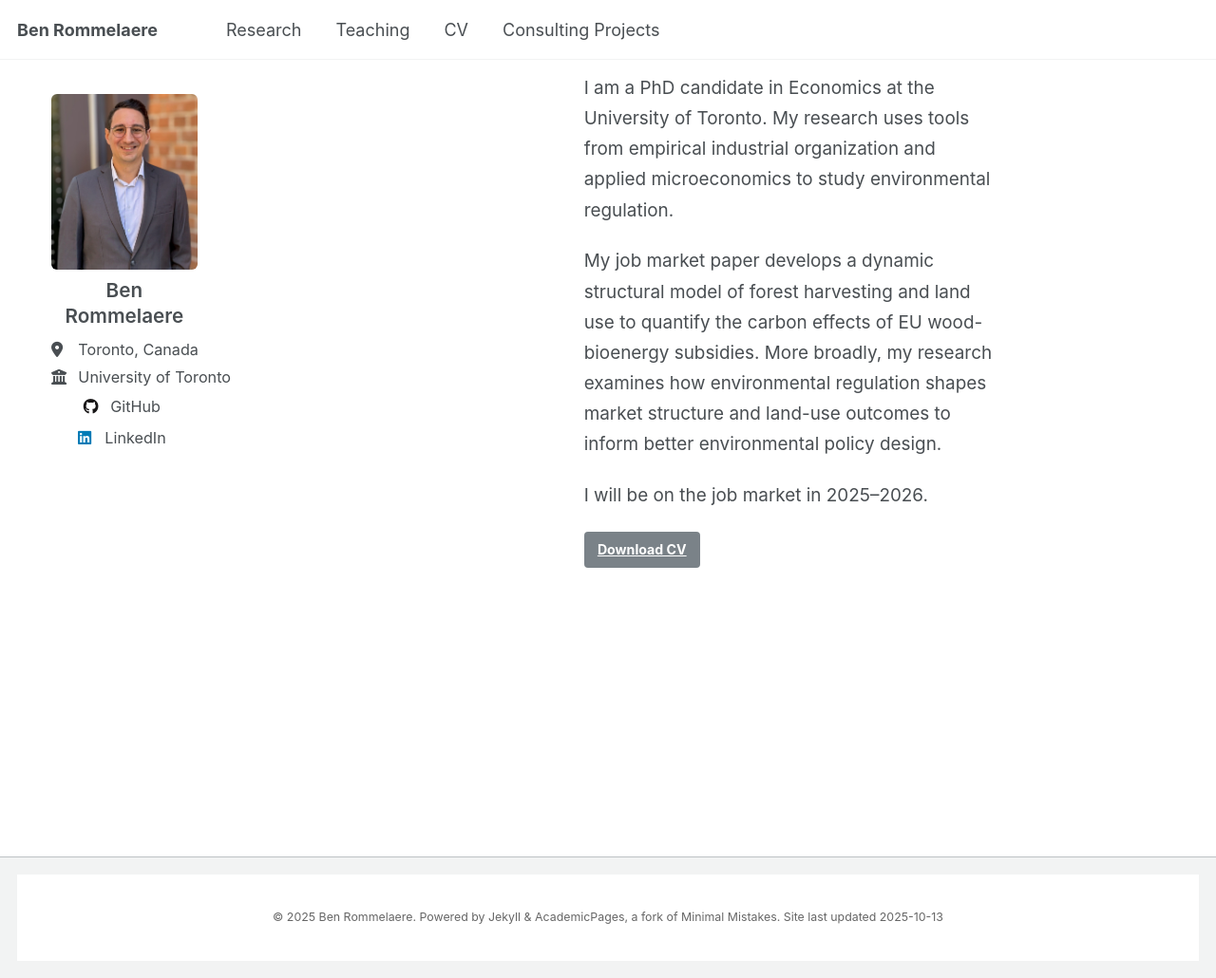
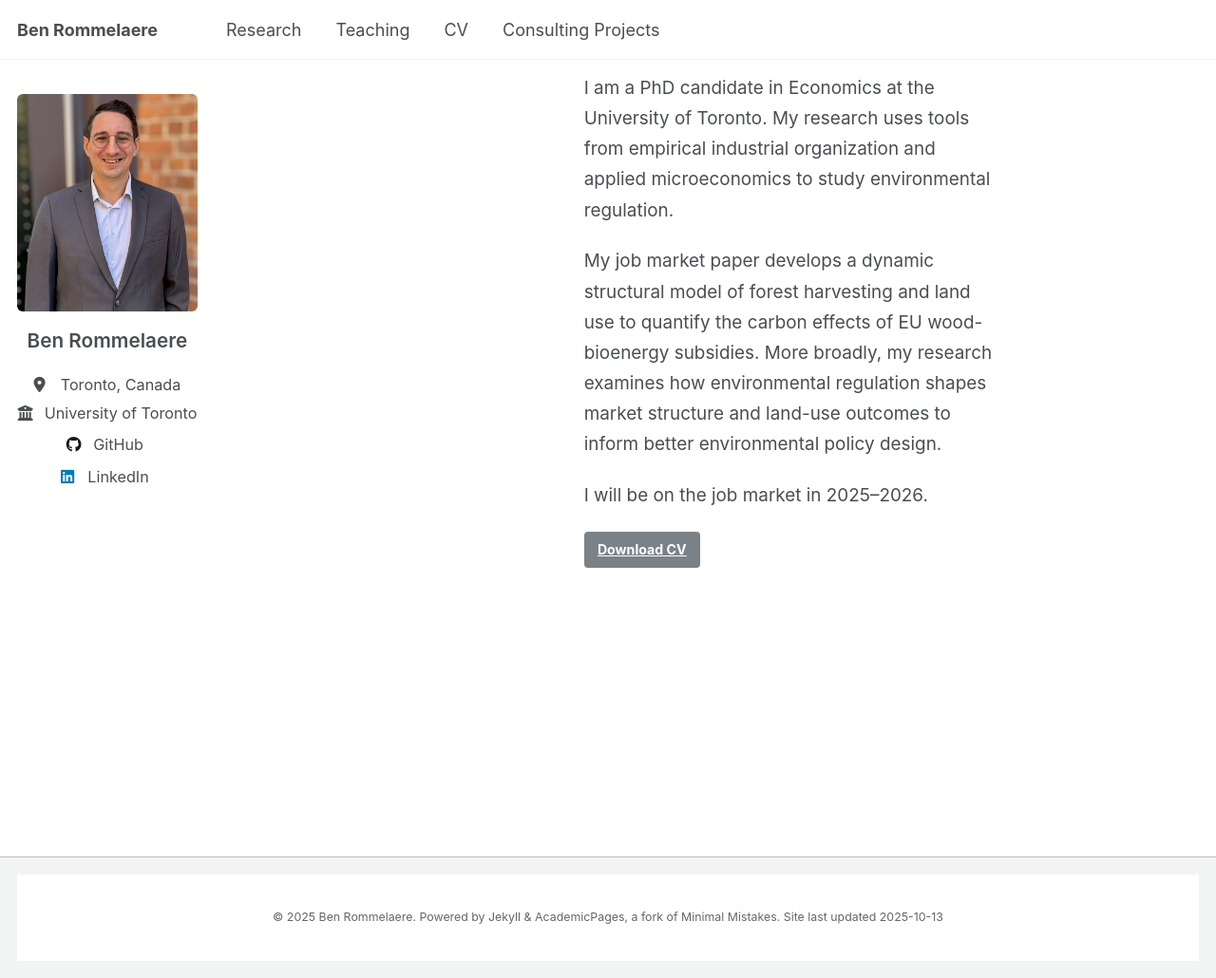
Before and after one commit to brommelaere/brommelaere.github.io, a Jekyll site: the page built from _pages/about.md, in a window 1280 px wide and 1030 px high. Shown: the whole window at 95% size. Built offline with Jekyll 4.4.1, drawn with Linux system fonts in a browser that asks for light colours.

Commit message:
Update _custom.scss

```diff
--- a/_sass/_custom.scss
+++ b/_sass/_custom.scss
@@ -2,28 +2,25 @@
    CUSTOM OVERRIDES FOR ACADEMICPAGES - CLEAN ALIGNED LAYOUT
    ========================================================================== */
 
-/* Remove ALL top spacing to align everything at exact same height */
+/* ONLY FIX: Align tops of sidebar and content */
 #main {
   margin-top: 0 !important;
   padding-top: 0 !important;
 }
 
-/* Sidebar - push right and remove top spacing */
 .sidebar {
   margin-top: 0 !important;
   margin-bottom: 1em !important;
-  padding-left: 1.5rem !important; /* Push sidebar right */
 
   @media screen and (min-width: 64em) {
     padding-top: 0 !important;
-    padding-left: 2rem !important; /* More push on desktop */
   }
 }
 
-/* Avatar/Image - remove ALL spacing above */
+/* Avatar/Image styling - starts at very top */
 .author__avatar {
   margin-top: 0 !important;
-  margin-bottom: 0.5rem !important; /* Tighter spacing below image */
+  margin-bottom: 1rem !important;
 
   img {
     max-width: 200px !important;
@@ -31,7 +28,6 @@
     border-radius: 6px !important;
     border: none !important;
     padding: 0 !important;
-    display: block !important;
 
     @media screen and (min-width: 64em) {
       max-width: 200px !important;
@@ -39,11 +35,9 @@
   }
 }
 
-/* Author content - tighter spacing */
+/* Author content - name and links */
 .author__content {
   text-align: center !important;
-  margin-top: 0 !important;
-  padding-top: 0 !important;
 
   @media screen and (min-width: 64em) {
     text-align: center !important;
@@ -53,20 +47,12 @@
 .author__name {
   font-size: 1.15rem !important;
   font-weight: 600 !important;
-  margin: 0 0 0.5rem 0 !important; /* Tighter bottom margin */
+  margin: 0 0 0.8rem 0 !important;
   line-height: 1.3 !important;
 }
 
-/* Tighter spacing for location/university */
-.author__bio {
-  margin-top: 0.3rem !important;
-  margin-bottom: 0.3rem !important;
-}
-
-/* Author links - tighter spacing */
+/* Author links under photo */
 .author__urls-wrapper {
-  margin-top: 0.3rem !important;
-
   @media screen and (min-width: 64em) {
     display: block !important;
   }
@@ -77,22 +63,20 @@
 }
 
 .author__urls {
-  margin-top: 0 !important;
-
   li {
     text-align: center !important;
-    margin: 0.25rem 0 !important; /* Tighter line spacing */
+    margin: 0.35rem 0 !important;
     font-size: 0.9rem !important;
   }
 }
 
-/* Page content - aligned at top with max-width */
+/* Page content - aligned at top, LIMITED WIDTH ON RIGHT */
 .page {
   margin-top: 0 !important;
   padding-top: 0 !important;
 
   @media screen and (min-width: 64em) {
-    max-width: 700px !important; /* Limit text width */
+    max-width: 700px !important; /* STOPS TEXT FROM GOING TOO FAR RIGHT */
   }
 }
 
@@ -111,7 +95,6 @@
 .page__content {
   font-size: 1.05rem !important;
   line-height: 1.7 !important;
-  max-width: 700px !important; /* Prevent text from going too far right */
 
   p {
     margin-bottom: 1.2rem !important;
@@ -124,10 +107,6 @@
 
 /* Responsive: Hide author text on smaller screens, show bigger image */
 @media screen and (max-width: 63.9375em) {
-  .sidebar {
-    padding-left: 0 !important;
-  }
-
   .author__avatar img {
     max-width: 240px !important;
   }
```
